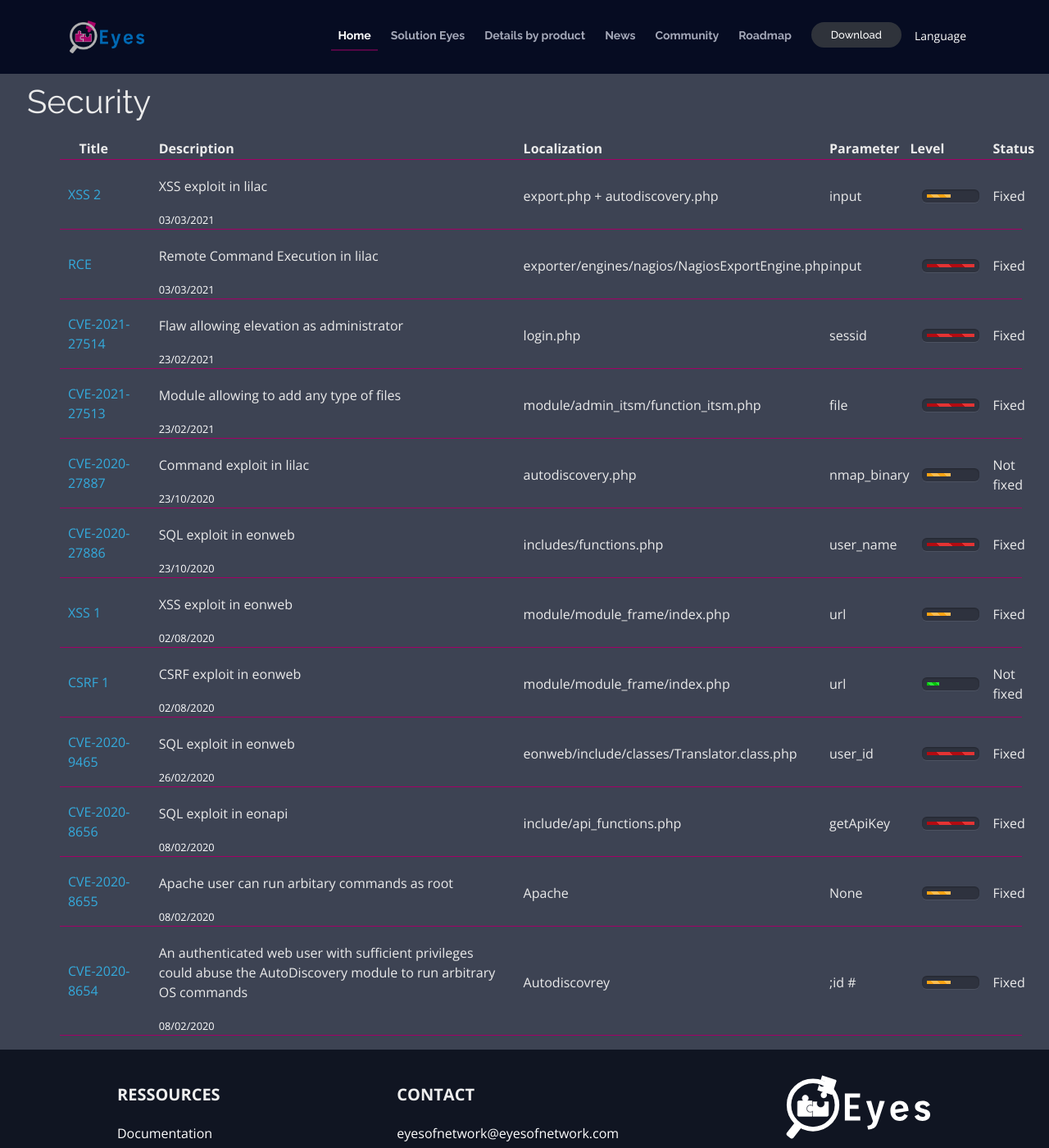
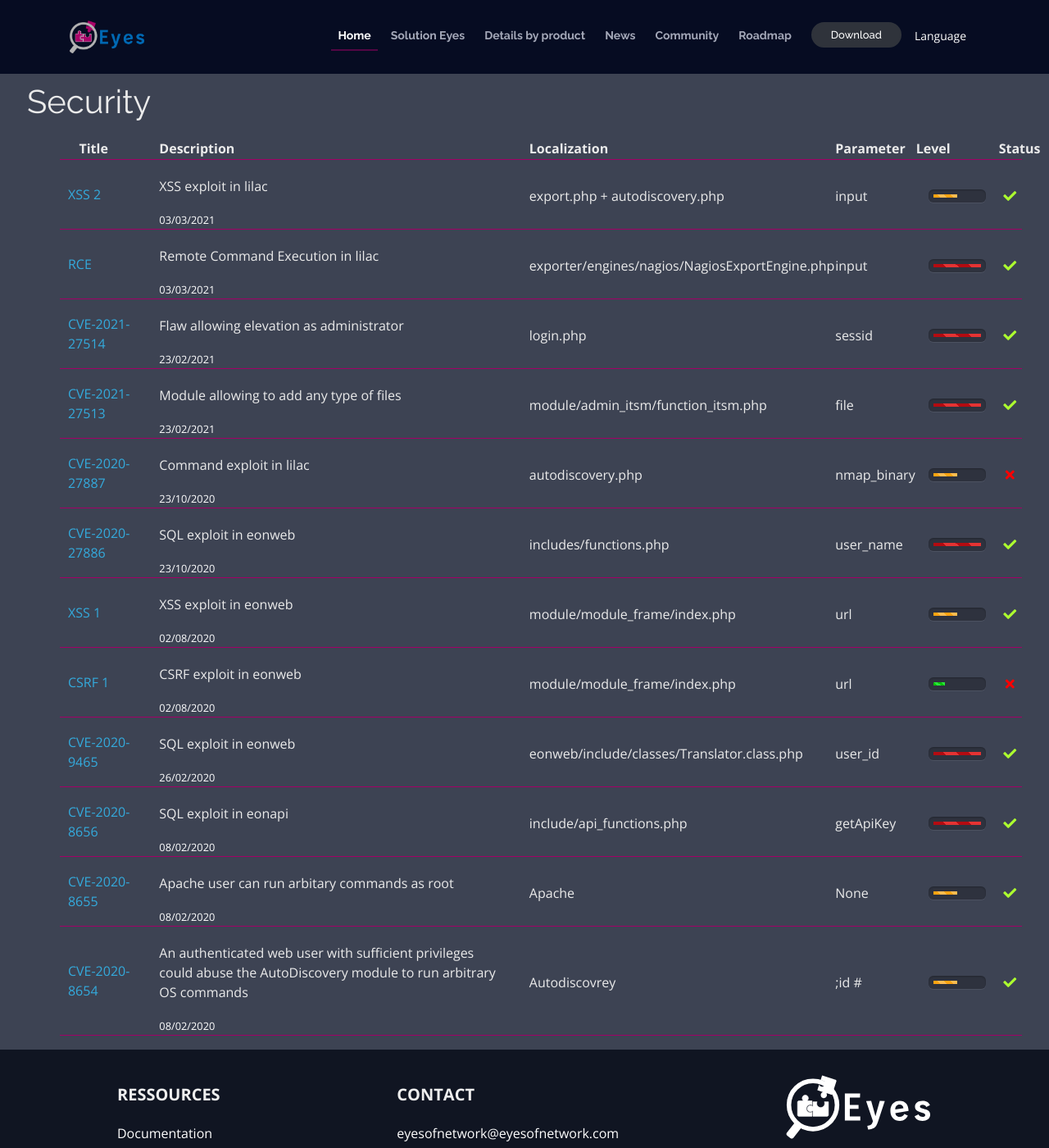
Before and after one commit to EyesOfNetworkCommunity/www.eyesofnetwork.com, a Jekyll site: the page built from lang/en/security.html, in a window 1280 px wide and 1400 px high. Shown: the whole window at 82% size. Built offline with Jekyll 4.4.1, drawn with Linux system fonts in a browser that asks for light colours.

Commit message:
:lipstick: Add icons in security

```diff
--- a/lang/en/security.html
+++ b/lang/en/security.html
@@ -61,11 +61,11 @@
                             </div>
                             {% endif %}
                         </td>
-                        <td class="post-meta" data-label="Status">
+                        <td class="post-meta" data-label="Status" style="text-align: center">
                             {% if post.status == "fixed" %}
-                                <p>Fixed</p>
+                                <p><i class="fas fa-check" style="color:greenyellow"></i></p>
                             {% elsif post.status == "not fixed" %}
-                                <p>Not fixed</p>
+                                <p><i class="fas fa-times" style="color:red"></i></p>
                             {% endif %}
                         </td>
                     </tr>
--- a/lang/fr/security.html
+++ b/lang/fr/security.html
@@ -61,11 +61,11 @@
                             </div>
                             {% endif %}
                         </td>
-                        <td class="post-meta" data-label="Status">
+                        <td class="post-meta" data-label="Statut" style="text-align: center">
                             {% if post.status == "fixed" %}
-                                <p>Corrigé</p>
+                                <p><i class="fas fa-check" style="color:greenyellow"></i></p>
                             {% elsif post.status == "not fixed" %}
-                                <p>Non corrigé</p>
+                                <p><i class="fas fa-times" style="color:red"></i></p>
                             {% endif %}
                         </td>
                     </tr>
```
